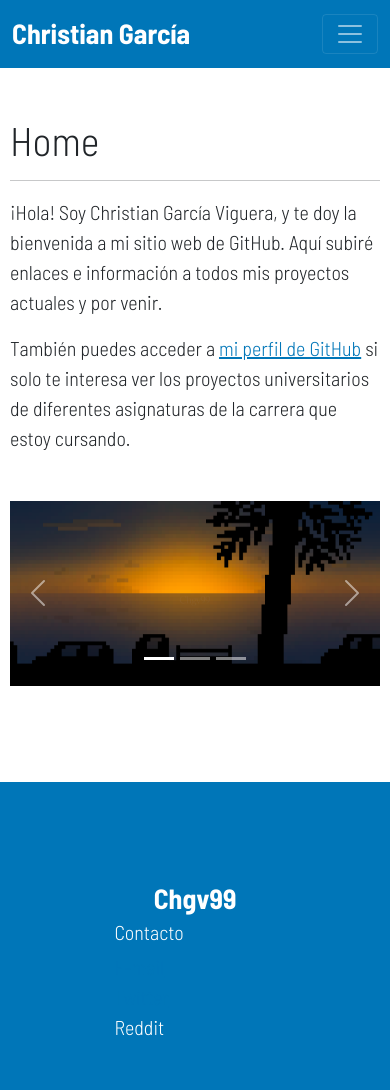
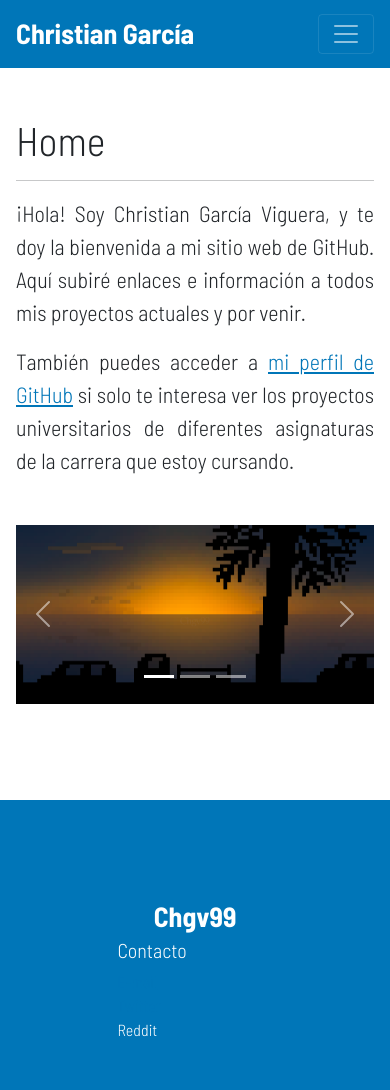
Before and after one commit to Chgv99/chgv99.github.io, a PHP site: page / in a window 390 px wide. Run offline with PHP 8.4, Linux system fonts and the light colour scheme; some libraries are stand-ins or nearby versions.

Commit message:
More Content Padding

```diff
--- a/sass/custom.scss
+++ b/sass/custom.scss
@@ -4,7 +4,16 @@ $primary: #0076B8;
 //$secondary:
 $danger: red;
 
+@import "../node_modules/bootstrap/scss/bootstrap";
 
+h2 {
+    font-size: 40px;
+}
+
+p {
+    text-align: justify;
+    font-size: 22px;
+}
 
 $container-max-widths: (
   sm: 540px,
@@ -12,20 +21,14 @@ $container-max-widths: (
   lg: 960px,
   xl: 1140px,
   xxl: 1320px
-) !default;
+) !important;
 
-@import "../node_modules/bootstrap/scss/bootstrap";
-
-@media (max-width: 720px) {
-    .p-5 {
+@media (max-width: 992px) {
+    .p-5, nav .container {
         margin: 0 !important;
-        padding-left: 10px !important;
-        padding-right: 10px !important;
-
-        font-size: 20px;
-    }
-
-    .p-5 h2 {
-        font-size: 40px;
+        padding-left: 16px !important;
+        padding-right: 16px !important;
+        width: 100%;
+        max-width: none;
     }
 }
```
Also changed, not shown: sass/custom.css, 1 other file.
